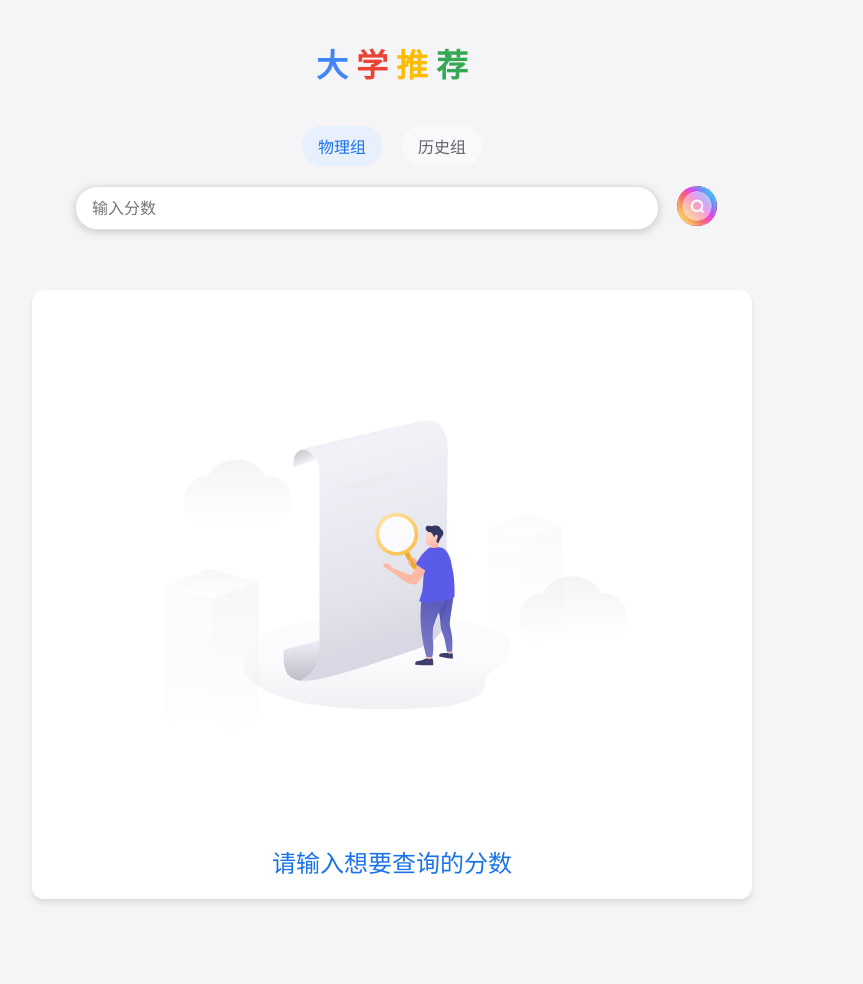
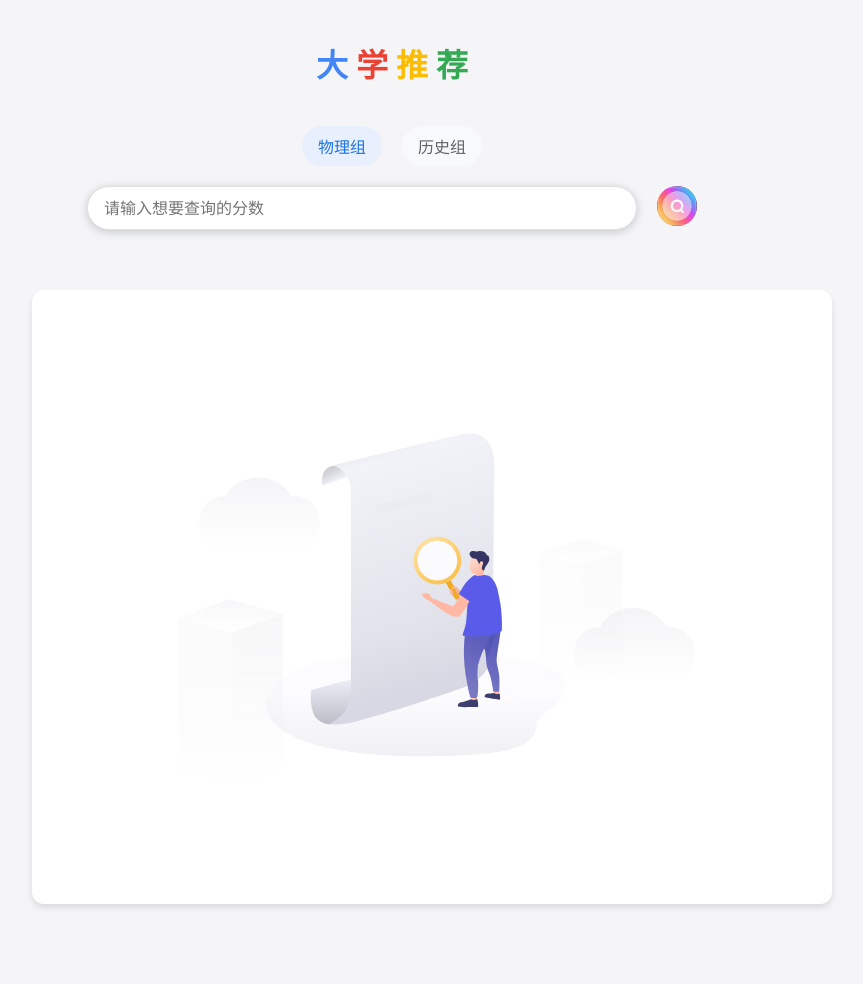
Before and after one commit to Vinwan/school-recommend, a Flask app: page / in a window 1280 px wide. Shown: the whole page, without its empty margins (248-1111 px from the left). Before the commit the page ends 903 px from the top, so only its background shows below. Run offline with Flask 3, Linux system fonts and the light colour scheme.

Commit message:
style: 优化搜索输入框和欢迎页面的样式
统一搜索容器宽度，调整输入框和按钮样式，移除欢迎页面的多余文字

```diff
--- a/static/js/main.js
+++ b/static/js/main.js
@@ -139,24 +139,22 @@
         // 清空输入框
         document.getElementById('score').value = '';
 
-        // 清空结果区域并显示欢迎信息
+        // 清空结果区域并只显示欢迎图片
         const resultsDiv = document.getElementById('results');
         resultsDiv.innerHTML = `
             <div class="welcome-container">
                 <img src="/static/images/background.svg" alt="欢迎" class="welcome-image">
-                <div class="welcome-text">请输入想要查询的分数</div>
             </div>
         `;
     });
 });
 
-// 页面加载时显示欢迎信息
+// 页面加载时显示欢迎图片
 document.addEventListener('DOMContentLoaded', function() {
     const resultsDiv = document.getElementById('results');
     resultsDiv.innerHTML = `
         <div class="welcome-container">
             <img src="/static/images/background.svg" alt="欢迎" class="welcome-image">
-            <div class="welcome-text">请输入想要查询的分数</div>
         </div>
     `;
 });
--- a/static/styles.css
+++ b/static/styles.css
@@ -139,12 +139,61 @@
     box-shadow: 0 4px 6px rgba(0, 0, 0, 0.1);
 }
 
+/* 统一宽度变量 */
+:root {
+    --content-width: 800px;
+}
+
+/* 搜索容器样式 */
+.search-container {
+    display: flex;
+    justify-content: space-between;
+    width: var(--content-width);
+    margin: 0 auto;
+    padding: 0 20px;
+    box-sizing: border-box;
+}
+
+/* 搜索输入框样式 */
+.search-container input {
+    flex: 1;
+    margin-right: 10px;
+    padding: 12px 16px;
+    font-size: 17px;
+    border: 1px solid #d2d2d7;
+    border-radius: 12px;
+    margin-right: 10px;
+    outline: none;
+    transition: all 0.3s;
+}
+
+input:focus {
+    border-color: #0071e3;
+    box-shadow: 0 0 0 4px rgba(0,113,227,0.15);
+}
+
+button {
+    padding: 12px 24px;
+    font-size: 17px;
+    background: linear-gradient(135deg, #ECB2F4 0%, #6217D5 100%);
+    color: white;
+    border: none;
+    border-radius: 12px;
+    cursor: pointer;
+    transition: all 0.3s;
+}
+
+button:hover {
+    opacity: 0.9;
+    transform: translateY(-1px);
+}
+
 /* 欢迎容器样式 */
 .welcome-container {
-    text-align: center;
+    width: var(--content-width);
+    margin: 20px auto;
     padding: 20px;
-    margin: 20px auto;
-    max-width: 800px;
+    box-sizing: border-box;
     background-color: white;
     border-radius: 12px;
     box-shadow: 0 4px 6px rgba(0, 0, 0, 0.1);
@@ -152,12 +201,11 @@
 
 /* 欢迎图片样式 */
 .welcome-image {
-    max-width: 100%;
+    width: 100%;
     height: auto;
-    margin-bottom: 20px;
 }
 
-/* 欢迎文字样式 */
+/* 移除欢迎文字样式，因为不再需要 */
 .welcome-text {
     font-size: 24px;
     color: #1a73e8;
--- a/templates/index.html
+++ b/templates/index.html
@@ -26,7 +26,7 @@
     </div>
 
     <div class="search-container">
-        <input type="number" id="score" placeholder="输入分数" min="0" max="750" onkeypress="if(event.key === 'Enter') getRecommendations()">
+        <input type="number" id="score" placeholder="请输入想要查询的分数" min="0" max="750" onkeypress="if(event.key === 'Enter') getRecommendations()">
         <button onclick="getRecommendations()" class="search-button">
             <img src="/static/images/icon.png" alt="推荐">
         </button>
```
Also changed, not shown: 1 other file.
